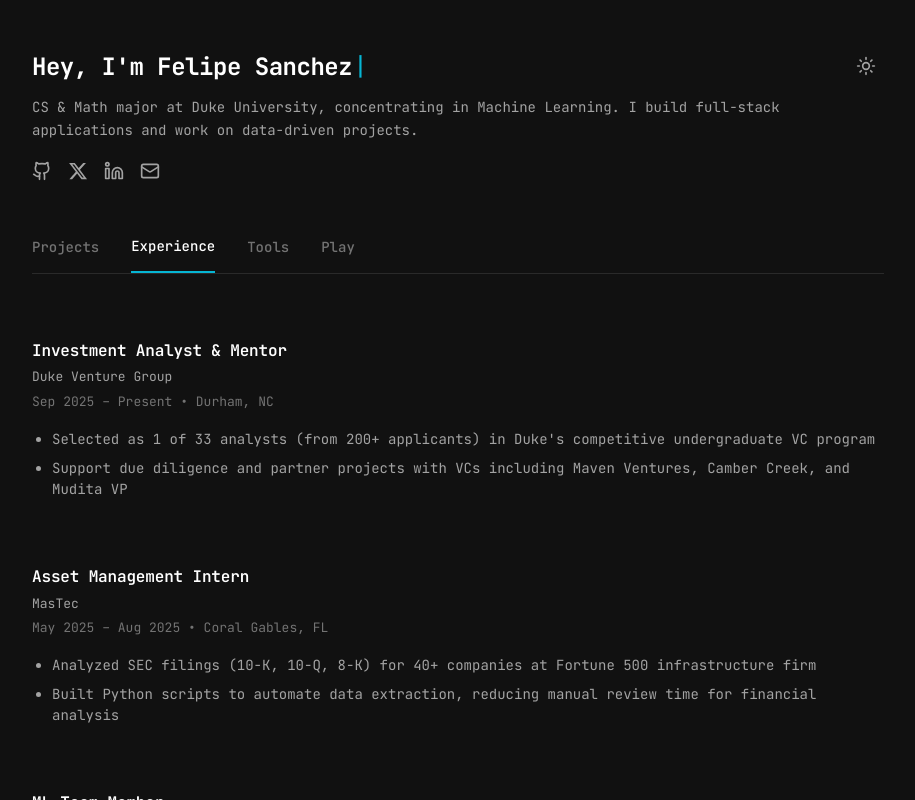
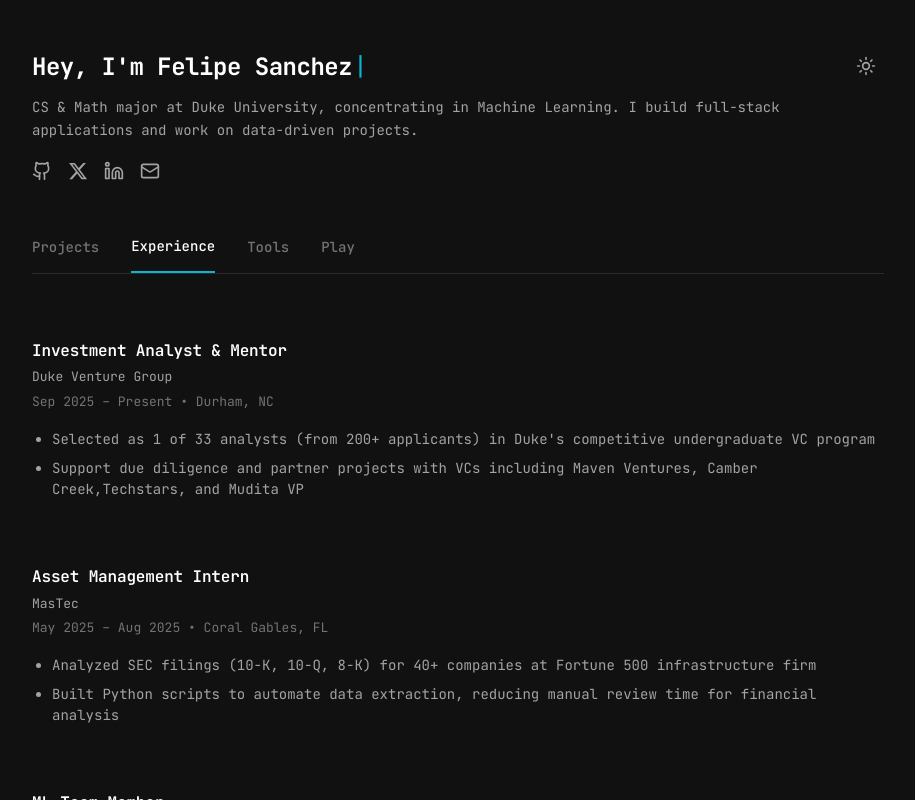
Before and after one commit to FelipeSanch/Portfolio, a React (Vite) app: page / in a window 1280 px wide. Both pictures are taken after a click on the button "Experience". Shown: the top 800 px of the page, without its empty margins (182-1097 px from the left). Built offline with nearby package versions, Linux system fonts and the light colour scheme.

Commit message:
added Techstars to DVG experience

```diff
--- a/src/components/Experience.tsx
+++ b/src/components/Experience.tsx
@@ -16,7 +16,7 @@ const experiences = [
     period: 'Sep 2025 – Present',
     description: [
       'Selected as 1 of 33 analysts (from 200+ applicants) in Duke\'s competitive undergraduate VC program',
-      'Support due diligence and partner projects with VCs including Maven Ventures, Camber Creek, and Mudita VP',
+      'Support due diligence and partner projects with VCs including Maven Ventures, Camber Creek,Techstars, and Mudita VP',
     ],
   },
   {
```
